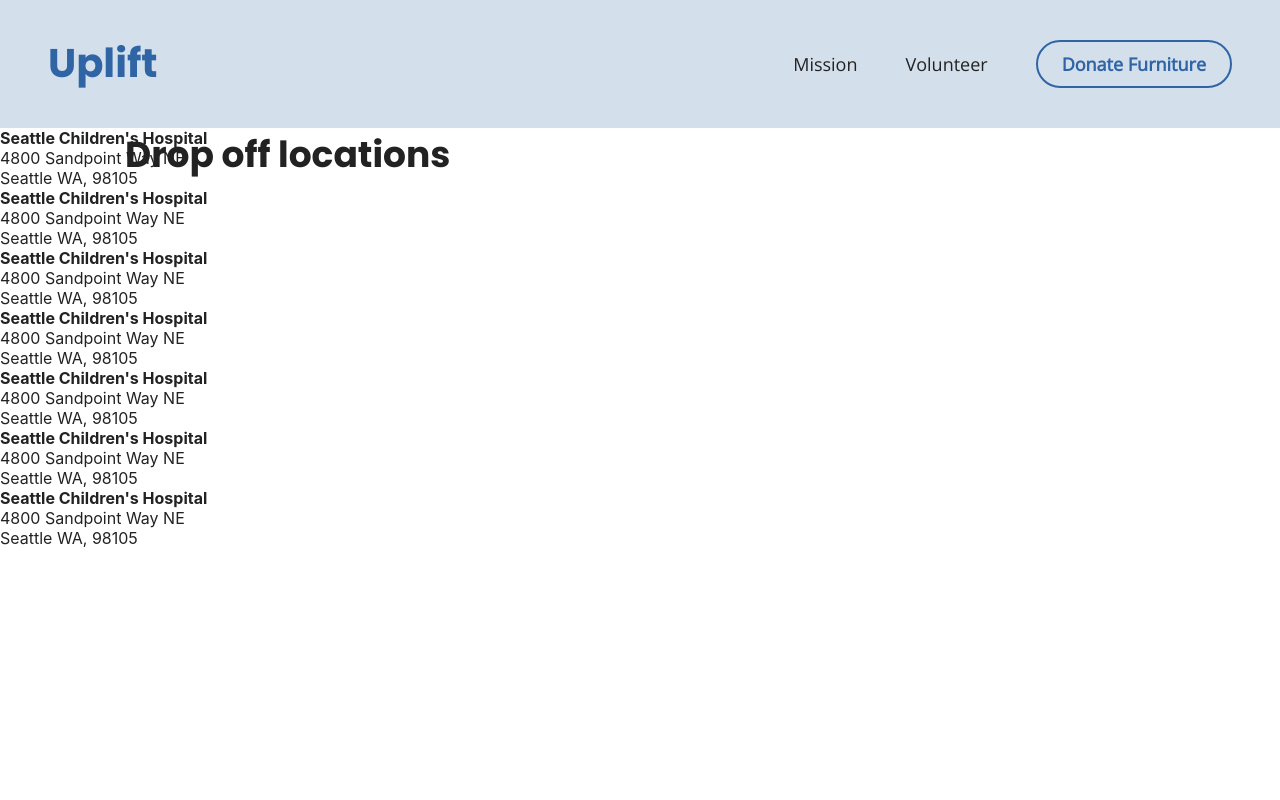
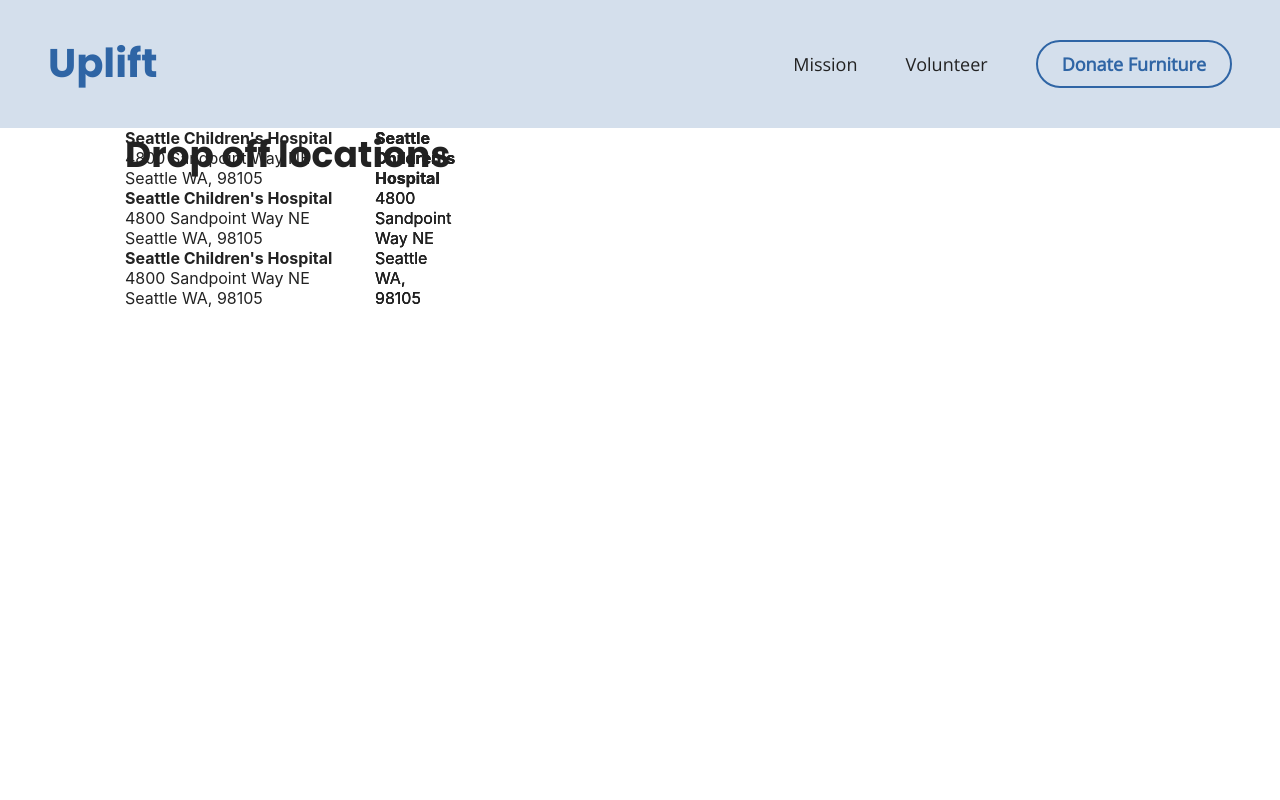
Before and after one commit to xCyziw/Wackathon, a React (Create React App) app: page /donate in a window 1280 px wide. Shown: the top 800 px of the page. Built offline with nearby package versions, Linux system fonts and the light colour scheme.

Commit message:
added filler text for the drop off locations page

```diff
--- a/src/pages/DropOff/index.js
+++ b/src/pages/DropOff/index.js
@@ -46,6 +46,8 @@
         </section>
 
         <section className='address'>
+
+          <section>
             <h4>Seattle Children's Hospital</h4>
             <p>
               4800 Sandpoint Way NE
@@ -53,6 +55,28 @@
               Seattle WA, 98105
             </p>
           </section>
+
+          <section>
+            <h4>Seattle Children's Hospital</h4>
+            <p>
+              4800 Sandpoint Way NE
+            <br></br>
+              Seattle WA, 98105
+            </p>
+          </section>
+
+          <section>
+            <h4>Seattle Children's Hospital</h4>
+            <p>
+              4800 Sandpoint Way NE
+            <br></br>
+              Seattle WA, 98105
+            </p>
+          </section>
+
+        </section>
+
+        <section className='address1'>
 
           <section className='address'>
             <h4>Seattle Children's Hospital</h4>
@@ -81,31 +105,6 @@
           </p>
           </section>
 
-        <section className='address'>
-          <h4>Seattle Children's Hospital</h4>
-          <p>
-            4800 Sandpoint Way NE
-          <br></br>
-            Seattle WA, 98105
-        </p>
-        </section>
-
-        <section className='address'>
-          <h4>Seattle Children's Hospital</h4>
-          <p>
-            4800 Sandpoint Way NE
-          <br></br>
-            Seattle WA, 98105
-        </p>
-        </section>
-
-        <section className='address'>
-          <h4>Seattle Children's Hospital</h4>
-          <p>
-            4800 Sandpoint Way NE
-          <br></br>
-            Seattle WA, 98105
-        </p>
         </section>
 
         <section className="container">
--- a/src/pages/DropOff/style.css
+++ b/src/pages/DropOff/style.css
@@ -10,13 +10,22 @@
   position: absolute;
 }
 
-/* .address{
+.address{
   display: flex;
   flex-direction: column;
   left: 125px;
 
   position: absolute;
-} */
+}
+
+.address1{
+  display: flex;
+  flex-direction: column;
+  left: 250px;
+
+  position: absolute;
+}
+
 
 .info{
   display: flex;
```
Lines whose indentation alone changed are shown as unchanged.
